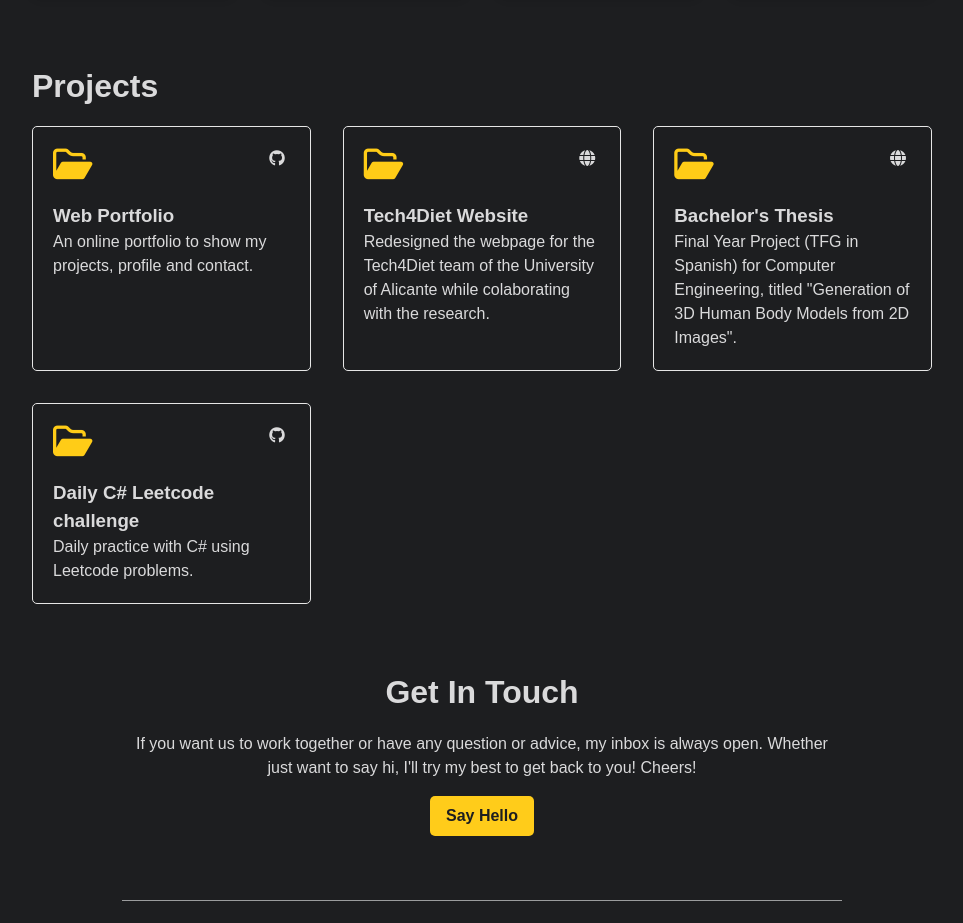
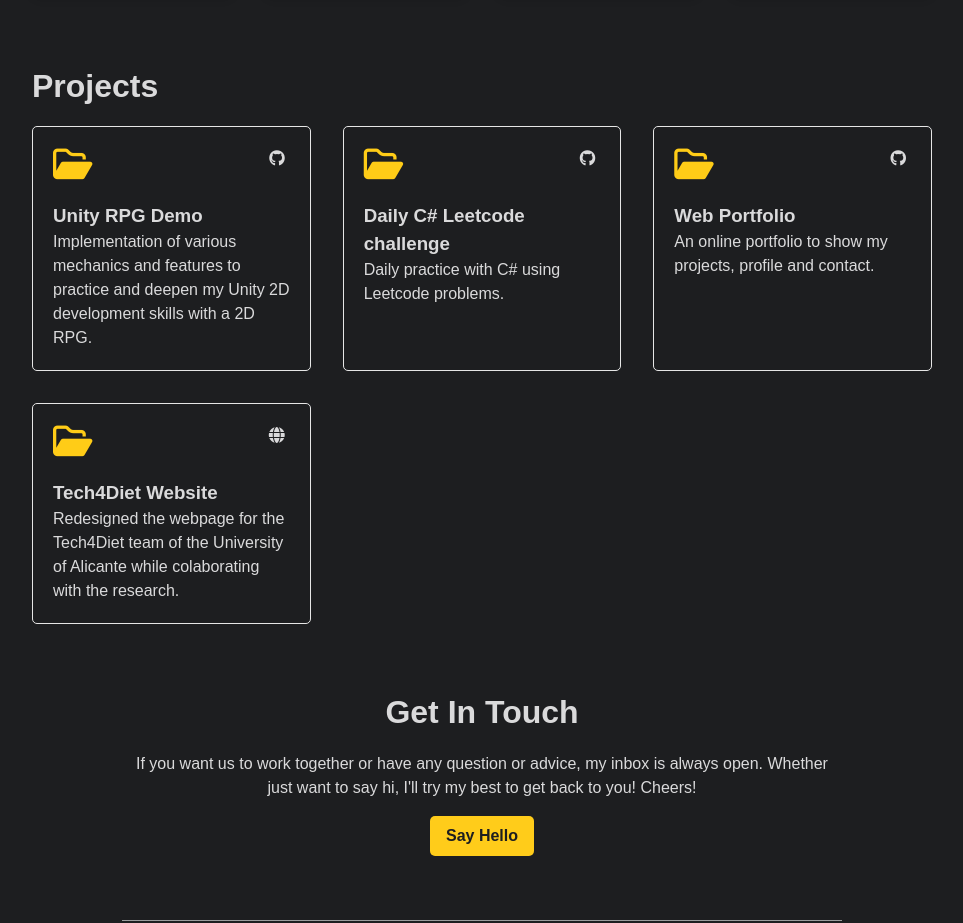
Before and after one commit to alvaro4MG/personal-portfolio, a Next.js app: page / in a window 1280 px wide. Shown: the part 1810-2733 px from the top of the page, without its empty margins (158-1121 px from the left). Built offline with nearby package versions, Linux system fonts and the light colour scheme.

Commit message:
Updated projectsList

```diff
--- a/src/components/home/projectsList.js
+++ b/src/components/home/projectsList.js
@@ -1,6 +1,22 @@
 export const projectData = [
 	{
 		id: 1,
+		title: 'Unity RPG Demo',
+		description:
+			'Implementation of various mechanics and features to practice and deepen my Unity 2D development skills with a 2D RPG.',
+		link: 'https://github.com/alvaro4MG/curso_8h_RPG',
+		icon: 'fa-brands fa-github'
+	},
+	{
+		id: 2,
+		title: 'Daily C# Leetcode challenge',
+		description:
+			'Daily practice with C# using Leetcode problems.',
+		link: 'https://github.com/alvaro4MG/leetcode-problems',
+		icon: 'fa-brands fa-github'
+	},
+	{
+		id: 3,
 		title: 'Web Portfolio',
 		description:
 			'An online portfolio to show my projects, profile and contact.',
@@ -8,13 +24,13 @@ export const projectData = [
 		icon: 'fa-brands fa-github'
 	},
 	{
-		id: 2,
+		id: 4,
 		title: 'Tech4Diet Website',
 		description:
 			'Redesigned the webpage for the Tech4Diet team of the University of Alicante while colaborating with the research.',
 		link: 'https://tech4d.ua.es',
 		icon: 'fa-solid fa-globe'
-	},
+	},/*
 	{
 		id: 3,
 		title: 'Bachelor\'s Thesis',
@@ -22,15 +38,9 @@ export const projectData = [
 			'Final Year Project (TFG in Spanish) for Computer Engineering, titled "Generation of 3D Human Body Models from 2D Images".',
 		link: 'https://rua.ua.es/dspace/handle/10045/154744',
 		icon: 'fa-solid fa-globe'
-	},
-	{
-		id: 4,
-		title: 'Daily C# Leetcode challenge',
-		description:
-			'Daily practice with C# using Leetcode problems.',
-		link: 'https://github.com/alvaro4MG/leetcode-problems',
-		icon: 'fa-brands fa-github'
-	}
+	},*/
+
+
 	/*
 	,{
 		id: ,
```
